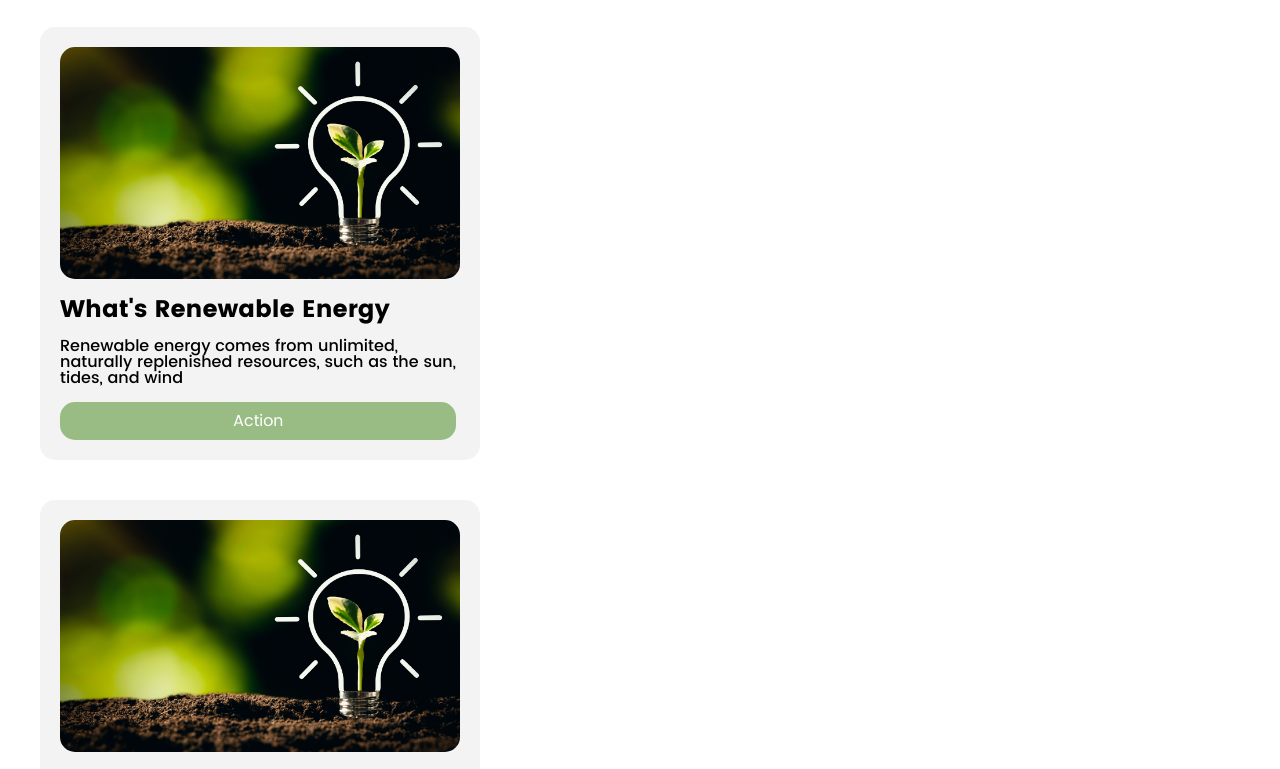
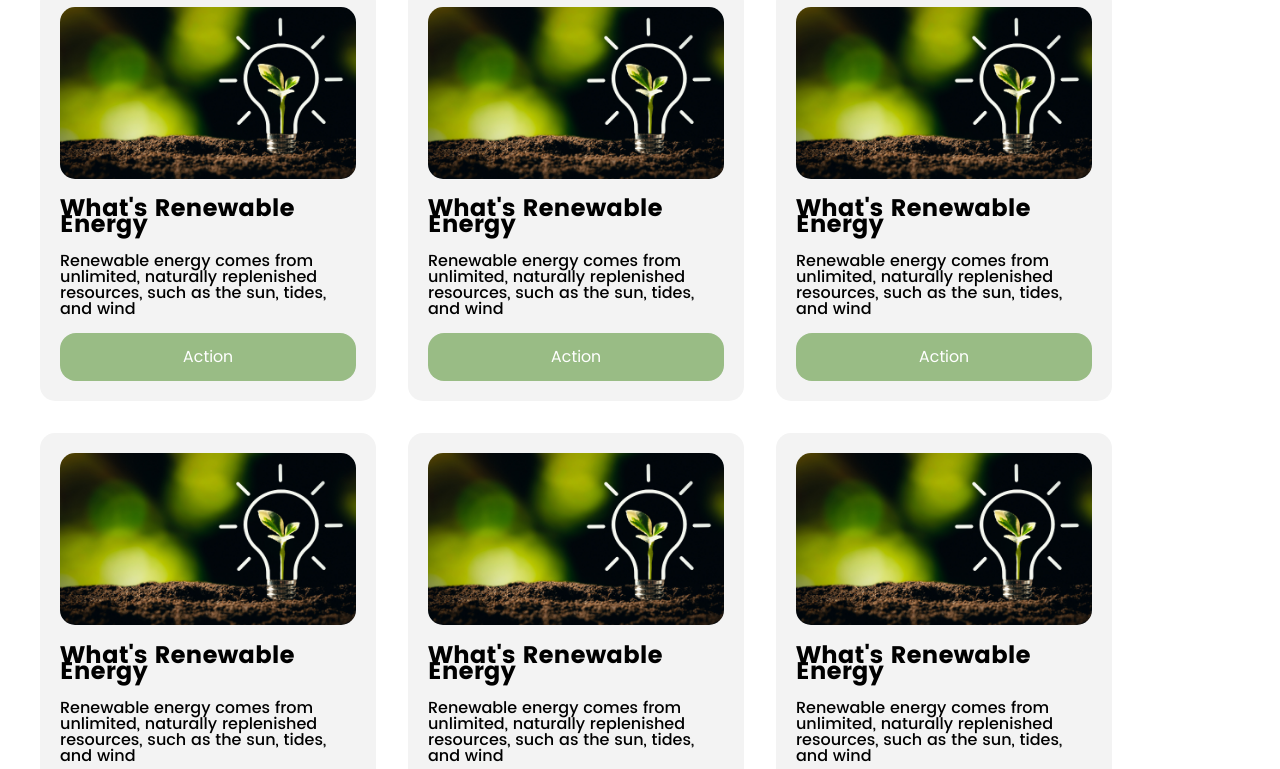
Before and after one commit to SoroushJalali/course7, a plain HTML site: page index.html in a window 1280 px wide. Shown: the part 113-882 px from the top of the page. Drawn offline with Linux system fonts and the light colour scheme.

Commit message:
[ fix ] style

```diff
--- a/scss/style.scss
+++ b/scss/style.scss
@@ -4,3 +4,5 @@
 @import "configs/colors.scss";
 @import "components/navbar.scss";
 @import "components/card-bar.scss";
+@import "components/button.scss";
+@import "components/layout.scss";
```
Also changed, not shown: css/style.css, 1 other file.
